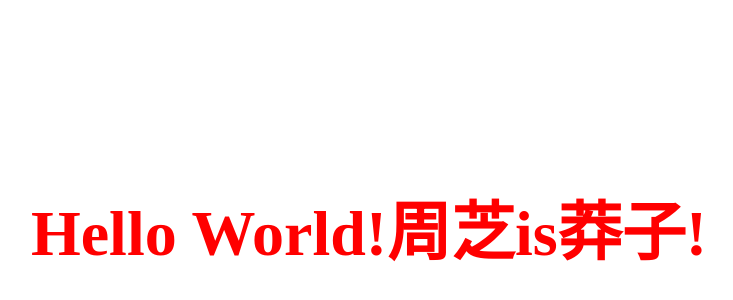
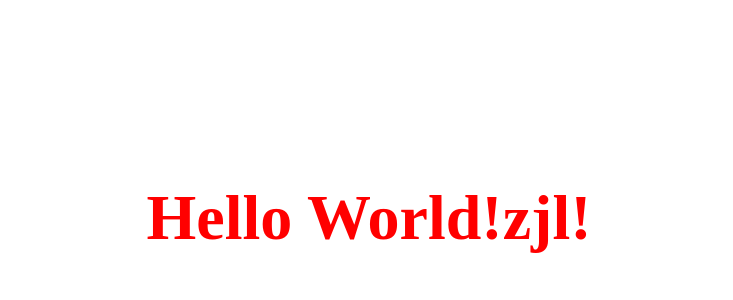
Before and after one commit to zhongjialing/zjl.github.io, a plain HTML site: page index.html in a window 1280 px wide. Shown: the part 62-362 px from the top of the page, without its empty margins (271-1004 px from the left). Drawn offline with Linux system fonts and the light colour scheme.

Commit message:
Update index.html

```diff
--- a/index.html
+++ b/index.html
@@ -8,7 +8,7 @@
 
     <body>
         <header>
-            <h1>Hello World!周芝is莽子!</h1>
+            <h1>Hello World!zjl!</h1>
 
 
         </header>
```
